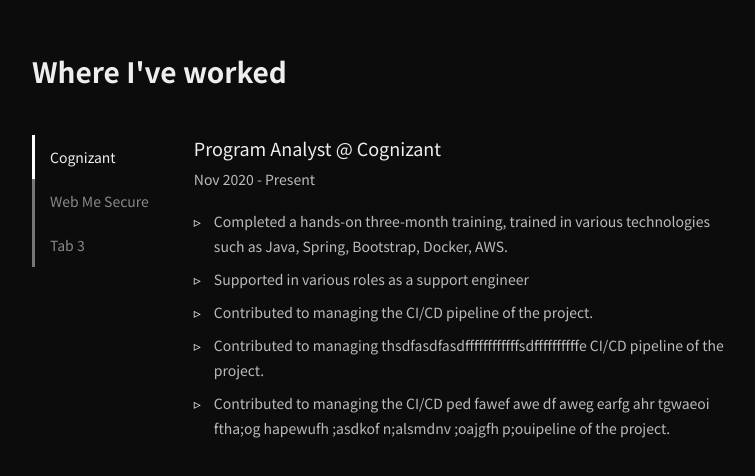
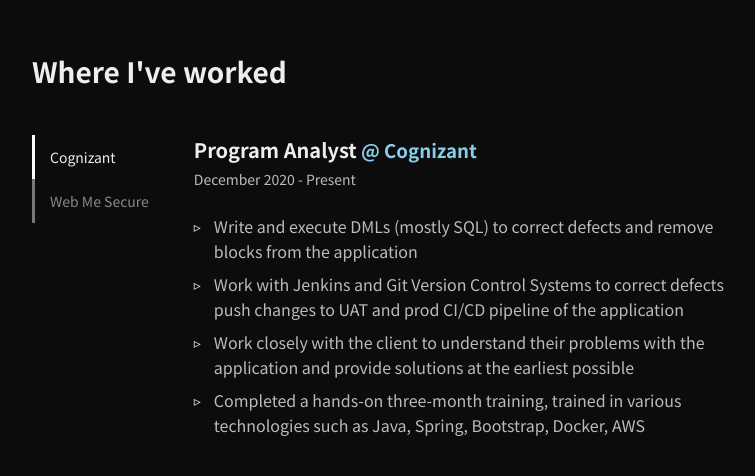
Before and after one commit to jerome-marshall/portfolio, a React (Create React App) app: page / in a window 1280 px wide. Shown: the part 1784-2260 px from the top of the page, without its empty margins (258-1013 px from the left). Built offline with nearby package versions, Linux system fonts and the light colour scheme.

Commit message:
experience - dynamic data

```diff
--- a/src/GlobalStyles.js
+++ b/src/GlobalStyles.js
@@ -28,6 +28,7 @@
     --padding-md: 24px;
     --padding-lg: 32px;
     --line-height-sm: 1.6;
+    --transition: all 0.3s ease-in-out;
   }
 `;
 export default GlobalStyles;
--- a/src/components/Experience/Experience.js
+++ b/src/components/Experience/Experience.js
@@ -7,12 +7,12 @@
   TabsContainer,
 } from "./ExperienceElements";
 import { Tab, TabPanel, Tabs } from "./Tabs";
+import { workData } from "../../data/data";
 
 const Experience = () => {
-  const [activeTab, setActiveTab] = useState(1);
+  const [activeTab, setActiveTab] = useState(0);
 
   const handleChange = (e, value) => {
-    console.log(e);
     setActiveTab(value);
   };
 
@@ -23,42 +23,48 @@
         <Container>
           <TabsContainer>
             <Tabs selectedTab={activeTab} onChange={handleChange}>
-              <Tab lable="Cognizant" value={1}></Tab>
-              <Tab lable="Web Me Secure" value={2}></Tab>
-              <Tab lable="Tab 3" value={3}></Tab>
+              {workData &&
+                workData.map((data, i) => (
+                  <Tab
+                    key={data.company + "Tab"}
+                    lable={data.company}
+                    value={i}
+                  ></Tab>
+                ))}
             </Tabs>
           </TabsContainer>
           <TabPanelContainer>
-            <TabPanel value={activeTab} selectedIndex={1}>
-              <p className="title">Program Analyst @ Cognizant</p>
-              <p className="expTime">Nov 2020 - Present</p>
-              <ul>
-                {/* {skills && skills.map((skill, i) => <li key={i}>{skill}</li>)} */}
-                <li>
-                  Completed a hands-on three-month training, trained in various
-                  technologies such as Java, Spring, Bootstrap, Docker, AWS.
-                </li>
-                <li>Supported in various roles as a support engineer</li>
-                <li>
-                  Contributed to managing the CI/CD pipeline of the project.
-                </li>
-                <li>
-                  Contributed to managing thsdfasdfasdffffffffffffsdffffffffffe
-                  CI/CD pipeline of the project.
-                </li>
-                <li>
-                  Contributed to managing the CI/CD ped fawef awe df aweg earfg
-                  ahr tgwaeoi ftha;og hapewufh ;asdkof n;alsmdnv ;oajgfh
-                  p;ouipeline of the project.
-                </li>
-              </ul>
-            </TabPanel>
-            <TabPanel value={activeTab} selectedIndex={2}>
-              Tab 2
-            </TabPanel>
-            <TabPanel value={activeTab} selectedIndex={3}>
-              Tab 3
-            </TabPanel>
+            {workData &&
+              workData.map((data, i) => {
+                const { title, url, company, range, description } = data;
+                return (
+                  <TabPanel
+                    key={company + "TabPanel"}
+                    value={activeTab}
+                    selectedIndex={i}
+                  >
+                    <h3>
+                      <span className="title">{title}</span>
+                      <span className="company">
+                        &nbsp;@&nbsp;
+                        <a
+                          href={url}
+                          className="url"
+                          target="_blank"
+                          rel="noreferrer"
+                        >
+                          {company}
+                        </a>
+                      </span>
+                    </h3>
+                    <p className="expTime">{range}</p>
+                    <ul>
+                      {description &&
+                        description.map((desc, j) => <li key={j}>{desc}</li>)}
+                    </ul>
+                  </TabPanel>
+                );
+              })}
           </TabPanelContainer>
         </Container>
       </ExperienceContent>
--- a/src/components/Experience/ExperienceElements.js
+++ b/src/components/Experience/ExperienceElements.js
@@ -3,7 +3,7 @@
 export const StyledExperienceSection = styled.section`
   max-width: 100%;
   height: 100vh;
-  background: #0c0c0c;
+  background: var(--background-dark);
   display: flex;
   justify-content: center;
   align-items: center;
@@ -53,13 +53,31 @@
     margin-left: -20px;
   } */
 
-  & p.title {
-    font-size: var(--fz-lg);
-    margin-bottom: 8px;
+  & h3 {
+    color: skyblue;
+    .title {
+      color: var(--color-white);
+      font-size: var(--fz-xl);
+      margin-bottom: 8px;
+    }
+
+    a.url {
+      display: inline-block;
+      text-decoration: none;
+      text-decoration-skip-ink: auto;
+      position: relative;
+      transition: var(--transition);
+      color: skyblue;
+      &:hover {
+        cursor: pointer;
+        color: #0088ff;
+      }
+    }
   }
 
   & p.expTime {
-    margin-bottom: 20px;
+    margin-bottom: 25px;
+    margin-top: 5px;
     font-size: var(--fz-sm);
     color: var(--color-grey-300);
   }
@@ -71,7 +89,7 @@
 
   & li {
     color: var(--color-grey-300);
-    font-size: var(--fz-sm);
+    font-size: var(--fz-md);
     margin-bottom: 8px;
     position: relative;
     line-height: 25px;
@@ -111,13 +129,7 @@
   cursor: ${(p) => (p.disabled ? "default" : "pointer")};
   transition: all 0.3s ease-in-out;
 
-  //color
-  ${(p) =>
-    p.active &&
-    css`
-      color: var(--color-white);
-      border-left: 3px solid white;
-    `} /* ${(p) =>
+  /* ${(p) =>
     p.active
       ? css`
           color: var(--color-white);
@@ -127,7 +139,15 @@
           color: var(--color-grey-900);
         `} */
 
-        :hover {
+  //color
+  ${(p) =>
+    p.active &&
+    css`
+      color: var(--color-white);
+      border-left: 3px solid white;
+    `}
+
+  :hover {
     /* transition: all 1s ease-in-out; */
     background-color: #333;
     color: var(--color-white);
--- a/src/components/Experience/Tabs.js
+++ b/src/components/Experience/Tabs.js
@@ -21,6 +21,7 @@
     };
 
     return React.cloneElement(child, {
+      key: child.props.value,
       active: child.props.value === selectedTab,
       onClick: handleClick,
     });
--- /dev/null
+++ b/src/data/data.js
@@ -0,0 +1,29 @@
+const cts = {
+  title: "Program Analyst",
+  company: "Cognizant",
+  location: "Coimbatore, IN",
+  range: "December 2020 - Present",
+  url: "https://www.cognizant.com/",
+  description: [
+    "Write and execute DMLs (mostly SQL) to correct defects and remove blocks from the application",
+    "Work with Jenkins and Git Version Control Systems to correct defects push changes to UAT and prod CI/CD pipeline of the application",
+    "Work closely with the client to understand their problems with the application and provide solutions at the earliest possible",
+    "Completed a hands-on three-month training, trained in various technologies such as Java, Spring, Bootstrap, Docker, AWS",
+  ],
+};
+
+const wms = {
+  title: "Flutter Developer",
+  company: "Web Me Secure",
+  location: "Work From Home Intern",
+  range: "November 2020",
+  url: null,
+  description: [
+    "Worked with a team of one designer, two developers and one tester to build a cross-platform commercial mobile app using the Flutter framework",
+    "Architected the application as a whole and implemented various features of the application",
+    "Designed and implemented a user-friendly UI and design system which provided a convenient user-experience to the end-user",
+    "Single handedly implemented the Login/SignUp authentication system of the application",
+  ],
+};
+
+export const workData = [cts, wms];
```
